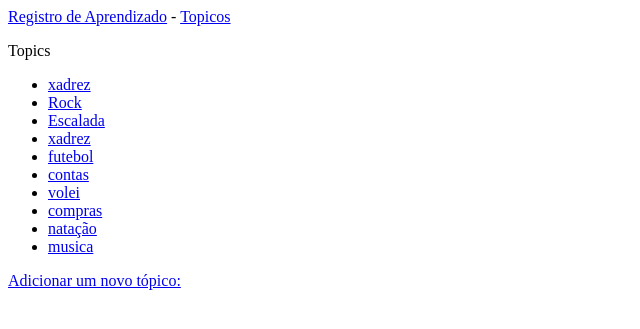
After one commit to MyllenaRocha/RegistrodeAtividades, a Django app: page /topics/ in a window 1280 px wide. The commit adds this page. Shown: the top 329 px of the page, without its empty margins (0-640 px from the left). Run offline with Django 4.2, Linux system fonts and the light colour scheme; data comes from the database, SQL or seed files in the repository; both versions use the stored data as it was after the commit.

Commit message:
cap 19- foi dado ao usuario a capacidade de adc novos assuntos

```diff
--- a/configlearninglog/urls.py
+++ b/configlearninglog/urls.py
@@ -19,11 +19,8 @@ Including another URLconf
 from django.contrib import admin
 from django.urls import path, include
 from learning_logs import urls
-import learning_logs
-
-
 
 urlpatterns = [
     path('admin/', admin.site.urls),
-    path('', include('learning_logs.urls')),
+    path('', include(urls.urlpatterns), name='learning_logs'),
 ]
--- a/learning_logs/templates/learning_logs/base.html
+++ b/learning_logs/templates/learning_logs/base.html
@@ -1,2 +1,3 @@
-<!--  <p><a href="{% url 'learning_logs:index' %}">Registro de Aprendizado</a></p>
-{% block content %}{% endblock content %} -->
+<p><a href="{% url 'index' %}">Registro de Aprendizado</a> -
+    <a href="{% url 'topics' %}">Topicos</a></p>
+{% block content %}{% endblock content %}
--- a/learning_logs/templates/learning_logs/index.html
+++ b/learning_logs/templates/learning_logs/index.html
@@ -1,6 +1,5 @@
-<!-- {% extends "learning_logs/base.html" %}
+{% extends "learning_logs/base.html" %}
 
 {% block content %}
     <p>Registro de aprendizado ajuda você a acompanhar seu aprendizado, para qualquer tópico você está aprendendo.</p>
 {% endblock content %}
-    -->
--- /dev/null
+++ b/learning_logs/templates/learning_logs/topics.html
@@ -0,0 +1,11 @@
+{% extends "learning_logs/base.html" %}
+    {% block content %}
+        <p>Topics</p>
+        <ul> {% for topic in topics %}
+            <li> <a href="{% url 'topic' topic.id %}">{{ topic }}</a>
+            </li> {% empty %}
+            <li>No topics have been added yet.
+            </li> {% endfor %}
+        </ul>
+        <a href="{% url 'new_topic' %}">Adicionar um novo tópico:</a>
+    {% endblock content %}
--- a/learning_logs/urls.py
+++ b/learning_logs/urls.py
@@ -1,9 +1,13 @@
 """Define padrões de URL para learning_logs."""
+
 from django.urls import path
 from . import views
 
 
-name_app = 'learning_logs'
+app_name = 'learning_logs'
 urlpatterns = [
     path('', views.index, name='index'),
+    path('topics/', views.topics, name='topics'),
+    path('topics(<topic_id>)', views.topic, name='topic'),
+    path('new_topic/', views.new_topic, name='new_topic'),
 ]
--- a/learning_logs/views.py
+++ b/learning_logs/views.py
@@ -1,4 +1,32 @@
+from multiprocessing import context
+from urllib import request
 from django.shortcuts import render
+from .models import Topic
+from django.http import HttpResponseRedirect
+from django.urls import reverse
+from .forms import TopicForm
 
 def index(request):
     return render(request, 'learning_logs/index.html')
+
+def topics(request):
+    topics=Topic.objects.order_by('date_added')
+    context = {'topics':topics}
+    return render(request, 'learning_logs/topics.html', context)
+
+def topic(request, topic_id):
+    topic = Topic.objects.get(id=topic_id)
+    entries = topic.entry_set.order_by('-date_added')
+    context = {'topic': topic, 'entries': entries}
+    return render(request, 'learning_logs/topic.html', context)
+
+def new_topic(request):
+    if request.method != 'POST':
+        form = TopicForm()
+    else:
+        form = TopicForm(request.POST)
+    if form.is_valid():
+        form.save()
+        return HttpResponseRedirect(reverse('topics'))
+    context = {'form': form}
+    return render(request, 'learning_logs/new_topic.html', context)
```
Also changed, not shown: learning_logs/forms.py (added, +9 -0 lines), learning_logs/templates/learning_logs/new_topic.html (added, +8 -0 lines), learning_logs/templates/learning_logs/topic.html (added, +13 -0 lines), db.sqlite3.
